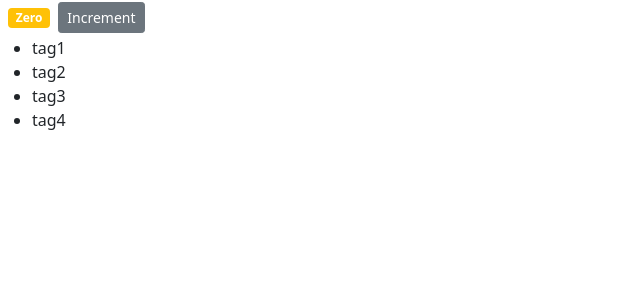
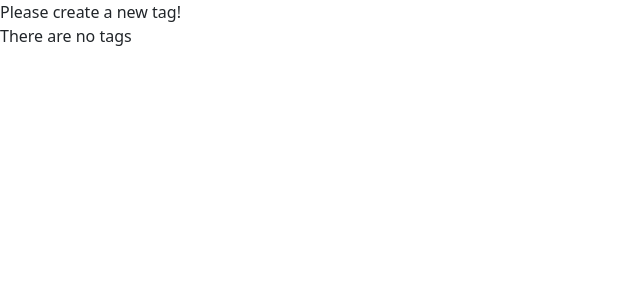
Before and after one commit to flick-23/react-app, a React (Create React App) app in the folder counter-app/: page / in a window 1280 px wide. Shown: the top 300 px of the page, without its empty margins (0-640 px from the left). Built offline with nearby package versions, Linux system fonts and the light colour scheme.

Commit message:
Conditional Rendering

```diff
--- a/counter-app/src/components/counter.jsx
+++ b/counter-app/src/components/counter.jsx
@@ -3,20 +3,25 @@
     state = {
         count:0,
         text:"Zero",
-        tags:['tag1','tag2','tag3','tag4']
+        tags:[]
     };
 
+    renderTags(){
+        if(this.state.tags.length == 0) return <p>There are no tags</p>;
+        return (
+        <ul>
+        {this.state.tags.map(tag => <li key={tag} >{tag}</li>)}
+        </ul>
+        );
+    }
+
     render() {
-
         let classes = this.getBadgeClasses();
 
         return (
         <div>
-            <span className={classes}> {this.formatCount()} </span>
-            <button className="btn btn-secondary btn-sm">Increment</button>
-            <ul>
-            {this.state.tags.map(tag => <li key={tag} >{tag}</li>)}
-            </ul>
+            { this.state.tags.length === 0 && 'Please create a new tag!'}
+            {this.renderTags()}
         </div>
         );
     }
```
